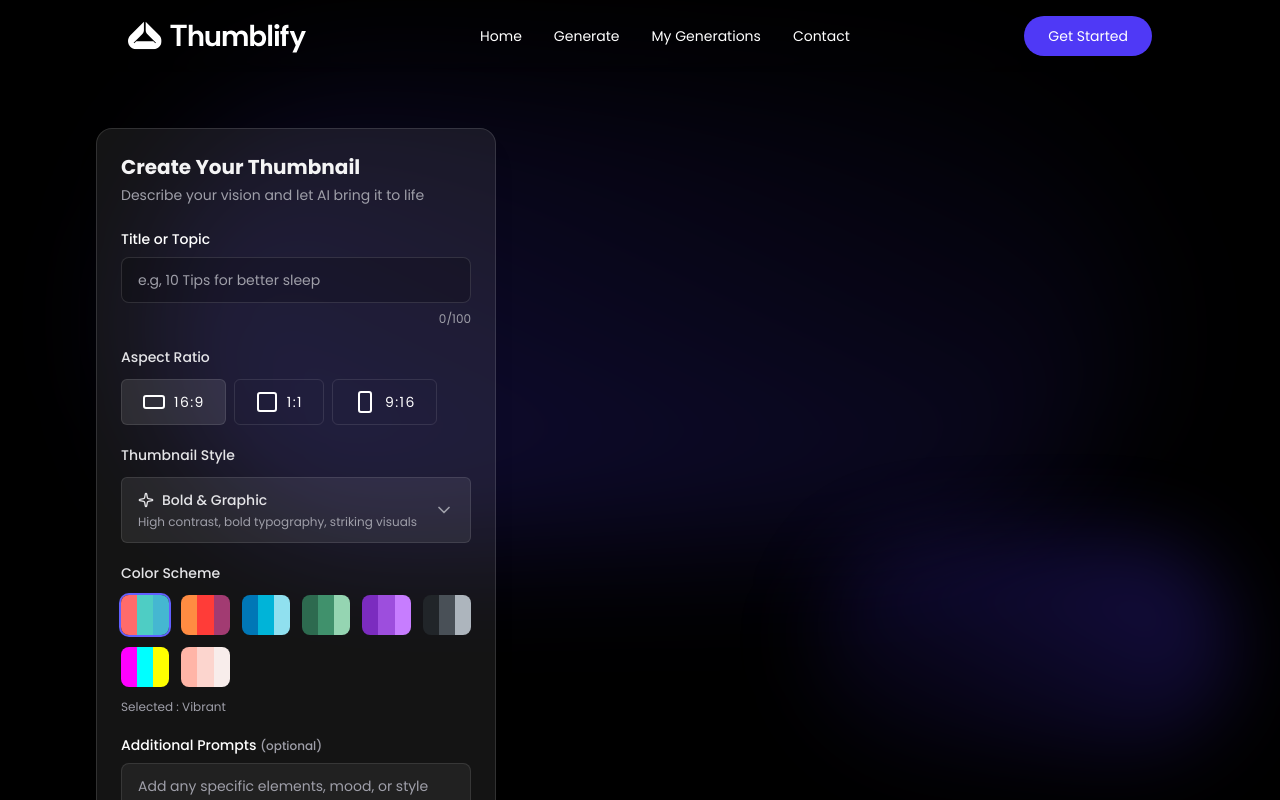
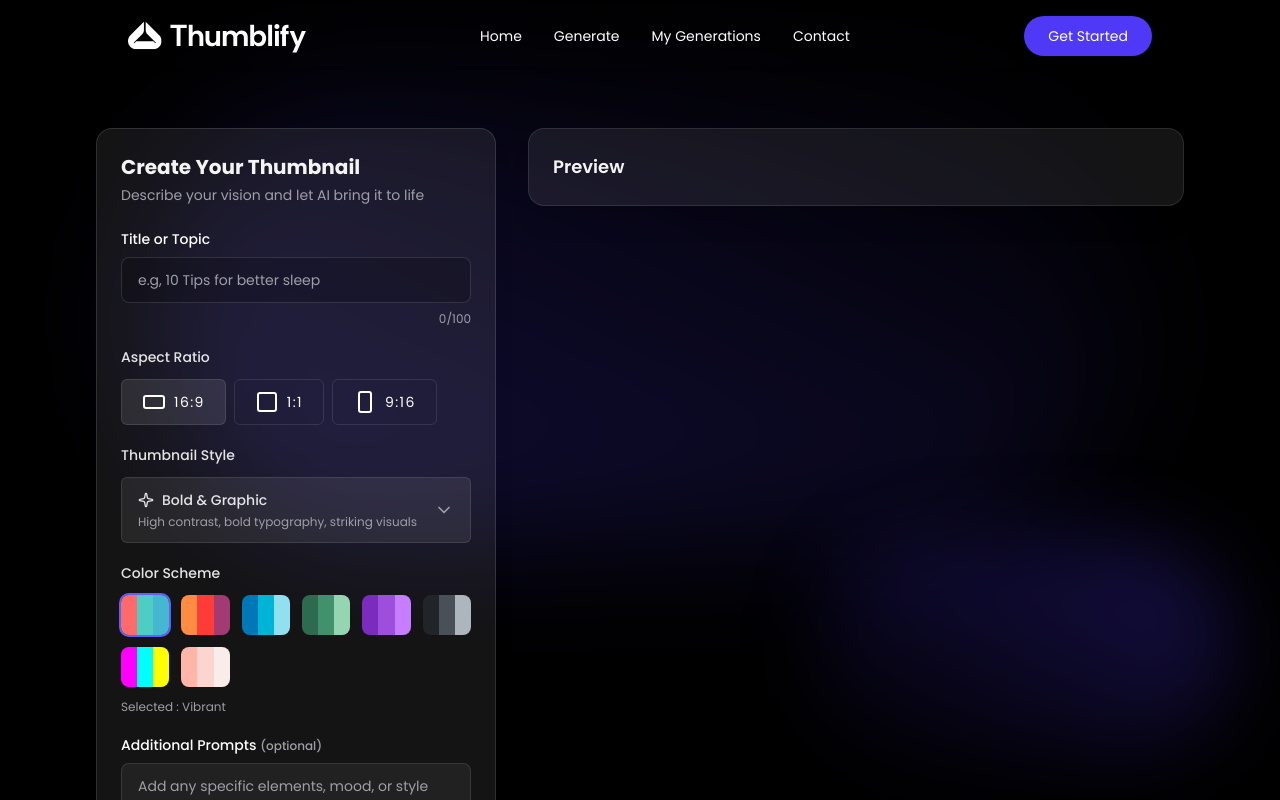
Before and after one commit to BahaaShk/ai-thumbnail-generator, a React (Vite) app in the folder frontend/: page /generate in a window 1280 px wide. Shown: the top 800 px of the page. Built offline with nearby package versions, Linux system fonts and the light colour scheme.

Commit message:
Add PreviewPanel component and integrate it into Generate page

```diff
--- /dev/null
+++ b/frontend/src/components/PreviewPanel.tsx
@@ -0,0 +1,85 @@
+import { DownloadIcon, ImageIcon, Loader2Icon } from "lucide-react";
+import type { AspectRatio, IThumbnail } from "../assets/assets";
+
+const PreviewPanel = ({
+  thumbnail,
+  isLoading,
+  aspectRatio,
+}: {
+  thumbnail: IThumbnail | null;
+  isLoading: boolean;
+  aspectRatio: AspectRatio;
+}) => {
+  const aspectClasses = {
+    "16:9": "apect-video",
+    "1:1": "aspect-square",
+    "9:16": "aspect-[9/16]",
+  } as Record<AspectRatio, string>;
+
+  const onDownload = () => {
+    if (!thumbnail?.image_url) return;
+
+    window.open(thumbnail.image_url, "_blank");
+  };
+
+  return (
+    <div className=" relative mx-auto w-full max-w-2xl">
+      <div
+        className={` relative overflow-hidden ${aspectClasses[aspectRatio]}`}
+      >
+        {/* loading state  */}
+        {isLoading && (
+          <div className=" absolute inset-0 flex flex-col items-center justify-center gap-4 bg-black/25">
+            <Loader2Icon className=" size-8 animate-spin text-zinc-400" />
+            <div className=" text-center ">
+              <p className=" text-sm font-medium text-zinc-200">
+                AI is creating you thumbnail
+              </p>
+              <p className=" mt-1 text-xs text-zinc-400">
+                This may take 10-20 seconds
+              </p>
+            </div>
+          </div>
+        )}
+
+        {/* Image Preview  */}
+        {!isLoading && thumbnail?.image_url && (
+          <div className=" group relative h-full w-full">
+            <img
+              src={thumbnail?.image_url}
+              alt={thumbnail.title}
+              className=" h-full w-full object-cover"
+            />
+            <div className=" absolute inset-0 flex items-end justify-center bg-black/10 opacity-0 transition-opacity group-hover:opacity-100">
+              <button
+                type="button"
+                onClick={onDownload}
+                className=" mb-6 flex items-center gap-2 rounded-md px-5 py-2.5 text-xs font-medium transition bg-white/30 ring-2 ring-white/40 backdrop-blur hover:scale-105 active:scale-95"
+              >
+                <DownloadIcon className=" size-4" />
+                Download Thumbnail
+              </button>
+            </div>
+          </div>
+        )}
+
+        {/* empty state  */}
+        {
+          !isLoading && !thumbnail?.image_url && (
+            <div className=" absolute inset-0 m-2 flex flex-col items-center justify-center gap-4 rounded-lg border-2 border-dashed border-white/20 bg-black/25">
+              <div className=" max-sm:hidden flex size-20 items-center justify-center rounded-full bg-white/10">
+                <ImageIcon className="size-10 text-white opacity-50" />
+              </div>
+              <div className="px-4 text-center">
+                <p className="text-zinc-200 ">Generate your first thumbnail</p>
+                <p className=" mt-1 text-xs text-zinc-400">Fill put the form and click Generate.</p>
+              </div>
+            </div>
+          )
+        }
+      </div>
+    </div>
+  );
+};
+
+export default PreviewPanel;
--- a/frontend/src/pages/Generate.tsx
+++ b/frontend/src/pages/Generate.tsx
@@ -5,6 +5,7 @@
 import AspectRatioSelector from "../components/AspectRatioSelector";
 import StyleSelector from "../components/StyleSelector";
 import ColorSchemeSelector from "../components/ColorSchemeSelector";
+import PreviewPanel from "../components/PreviewPanel";
 
 const Generate = () => {
   const { id } = useParams();
@@ -63,7 +64,6 @@
                   {/* Color Scheme Selector */}
 <ColorSchemeSelector value={colorSchemeId} onChange={setColorSchemeId} />
                   {/* Details  */}
-
                   <div className=" space-y-2">
                     <label className=" block text-sm font-medium">
                       Additional Prompts{" "}
@@ -89,7 +89,12 @@
               </div>
             </div>
             {/* right panel */}
-            <div className=""></div>
+            <div>
+              <div className=" p-6 rounded-2xl bg-white/8 border border-white/10 shadow-xl">
+                <h2 className=" text-lg font-semibold text-zinc-100">Preview</h2>
+                <PreviewPanel thumbnail={thumbnail} isLoading = {loading} aspectRatio={aspectRatio} />
+              </div>
+            </div>
           </div>
         </main>
       </div>
```
